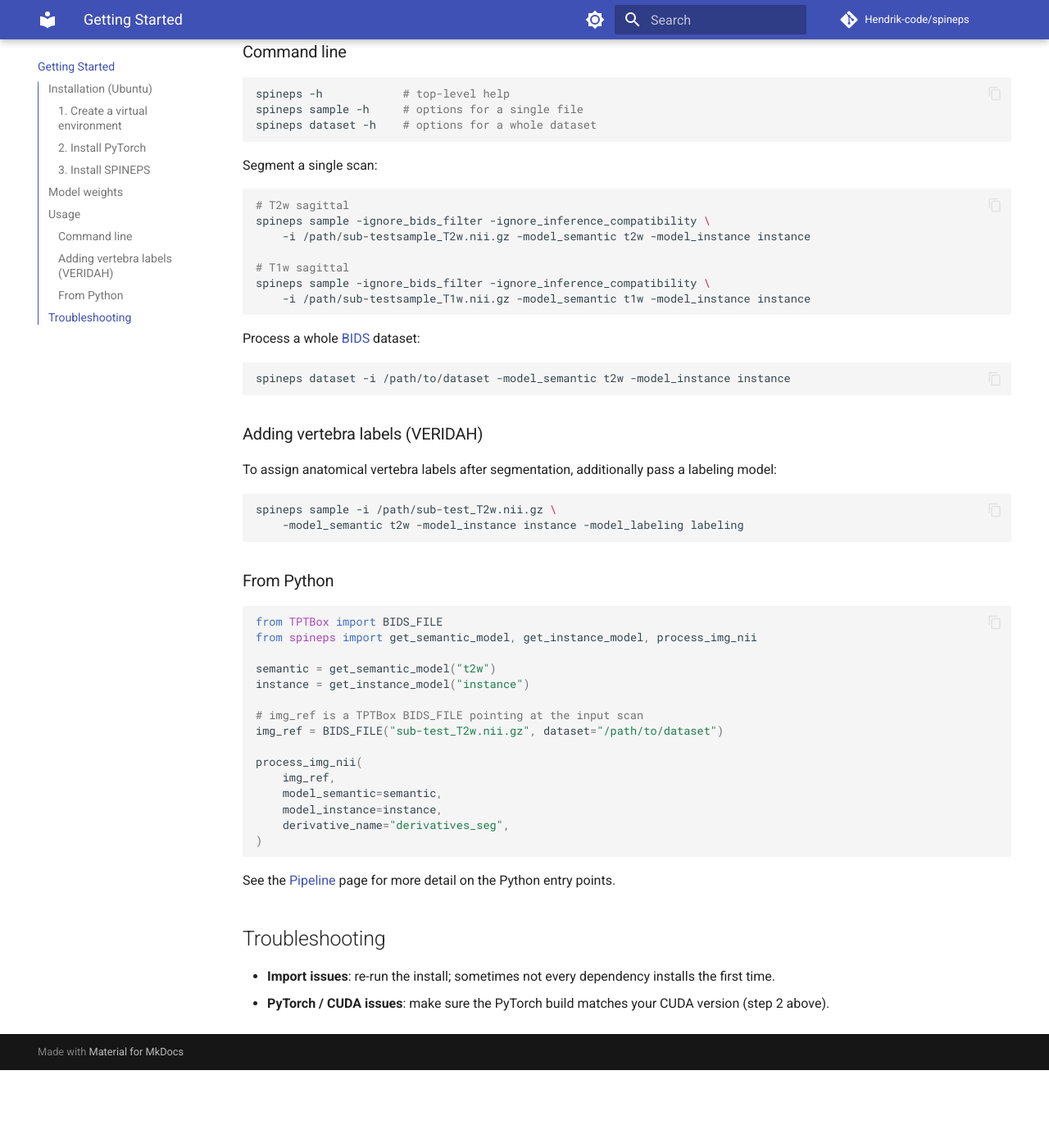
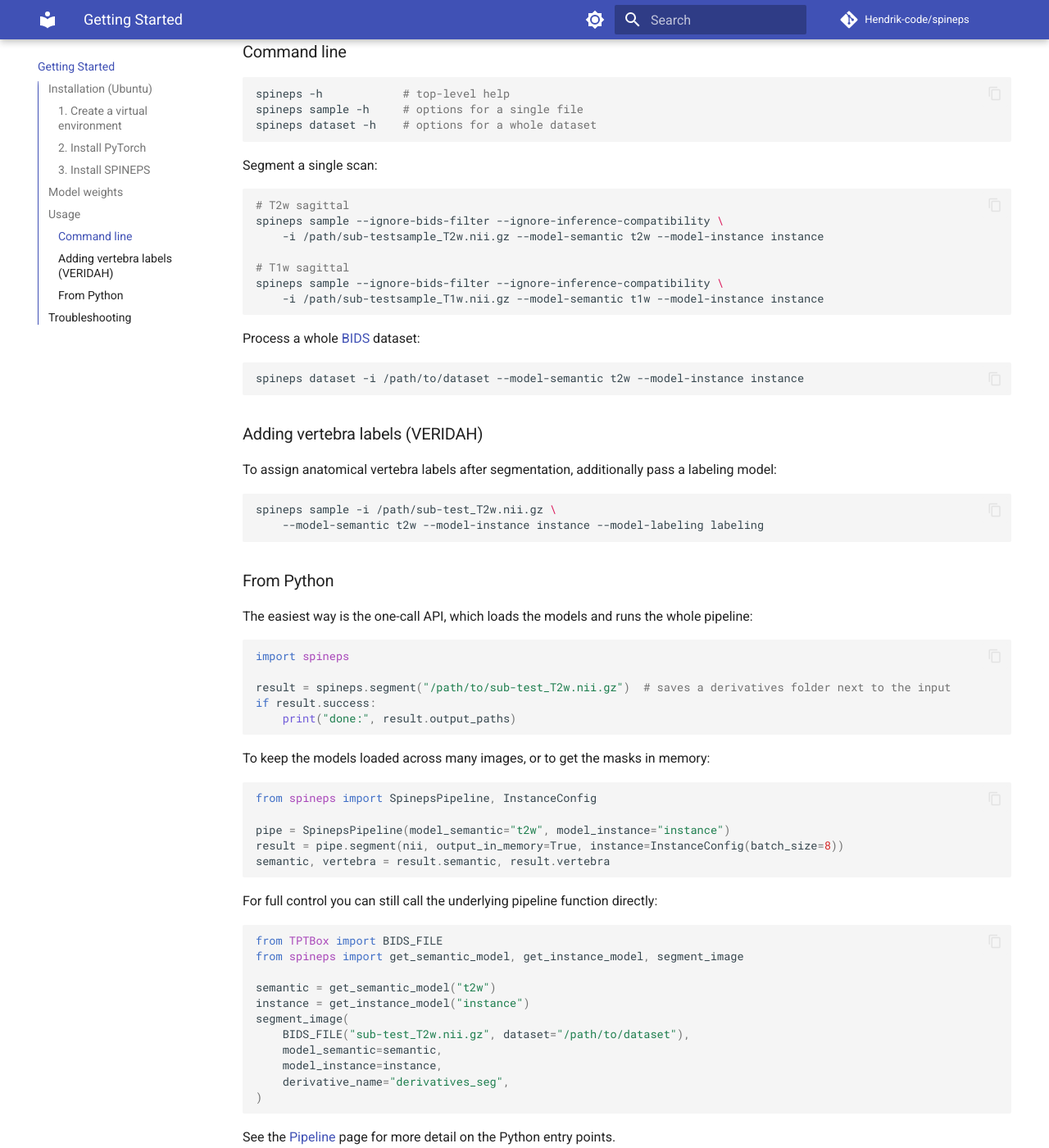
Before and after one commit to Hendrik-code/spineps, an MkDocs documentation site: the page built from docs/getting-started.md, in a window 1280 px wide and 1400 px high, scrolled down 1475 px. Shown: the whole window at 82% size. Built offline with MkDocs 1.6.1 and Material for MkDocs 9.7.7, drawn with Linux system fonts in a browser that asks for light colours; comment, search, counter and statistics services are not loaded; before the commit the page ends 2780 px from its top, so only the background shows below that.

Commit message:
docs: add MIGRATION.md and update README/docs for the 2.0 API and CLI
- MIGRATION.md: complete old->new mapping for CLI flags, functions and classes, plus the new spineps.segment API.

- README and docs: rename process_img_nii->segment_image and Segmentation_Model*->PascalCase, kebab-case all CLI flags/examples, and lead the Python usage with spineps.segment() / SpinepsPipeline / config objects.

Co-Authored-By: Claude Opus 4.8 <noreply@anthropic.com>

````diff
--- a/docs/getting-started.md
+++ b/docs/getting-started.md
@@ -77,18 +77,18 @@ Segment a single scan:
 
 ```bash
 # T2w sagittal
-spineps sample -ignore_bids_filter -ignore_inference_compatibility \
-    -i /path/sub-testsample_T2w.nii.gz -model_semantic t2w -model_instance instance
+spineps sample --ignore-bids-filter --ignore-inference-compatibility \
+    -i /path/sub-testsample_T2w.nii.gz --model-semantic t2w --model-instance instance
 
 # T1w sagittal
-spineps sample -ignore_bids_filter -ignore_inference_compatibility \
-    -i /path/sub-testsample_T1w.nii.gz -model_semantic t1w -model_instance instance
+spineps sample --ignore-bids-filter --ignore-inference-compatibility \
+    -i /path/sub-testsample_T1w.nii.gz --model-semantic t1w --model-instance instance
 ```
 
 Process a whole [BIDS](https://bids-specification.readthedocs.io/en/stable/) dataset:
 
 ```bash
-spineps dataset -i /path/to/dataset -model_semantic t2w -model_instance instance
+spineps dataset -i /path/to/dataset --model-semantic t2w --model-instance instance
 ```
 
 ### Adding vertebra labels (VERIDAH)
@@ -97,23 +97,41 @@ To assign anatomical vertebra labels after segmentation, additionally pass a lab
 
 ```bash
 spineps sample -i /path/sub-test_T2w.nii.gz \
-    -model_semantic t2w -model_instance instance -model_labeling labeling
+    --model-semantic t2w --model-instance instance --model-labeling labeling
 ```
 
 ### From Python
 
+The easiest way is the one-call API, which loads the models and runs the whole pipeline:
+
+```python
+import spineps
+
+result = spineps.segment("/path/to/sub-test_T2w.nii.gz")  # saves a derivatives folder next to the input
+if result.success:
+    print("done:", result.output_paths)
+```
+
+To keep the models loaded across many images, or to get the masks in memory:
+
+```python
+from spineps import SpinepsPipeline, InstanceConfig
+
+pipe = SpinepsPipeline(model_semantic="t2w", model_instance="instance")
+result = pipe.segment(nii, output_in_memory=True, instance=InstanceConfig(batch_size=8))
+semantic, vertebra = result.semantic, result.vertebra
+```
+
+For full control you can still call the underlying pipeline function directly:
+
 ```python
 from TPTBox import BIDS_FILE
-from spineps import get_semantic_model, get_instance_model, process_img_nii
+from spineps import get_semantic_model, get_instance_model, segment_image
 
 semantic = get_semantic_model("t2w")
 instance = get_instance_model("instance")
-
-# img_ref is a TPTBox BIDS_FILE pointing at the input scan
-img_ref = BIDS_FILE("sub-test_T2w.nii.gz", dataset="/path/to/dataset")
-
-process_img_nii(
-    img_ref,
+segment_image(
+    BIDS_FILE("sub-test_T2w.nii.gz", dataset="/path/to/dataset"),
     model_semantic=semantic,
     model_instance=instance,
     derivative_name="derivatives_seg",
````
Also changed, not shown: MIGRATION.md (added, +92 -0 lines), README.md (+27 -16 lines), docs/index.md (+1 -1 lines), docs/modules/models.md (+4 -4 lines), docs/modules/pipeline.md (+26 -4 lines).
